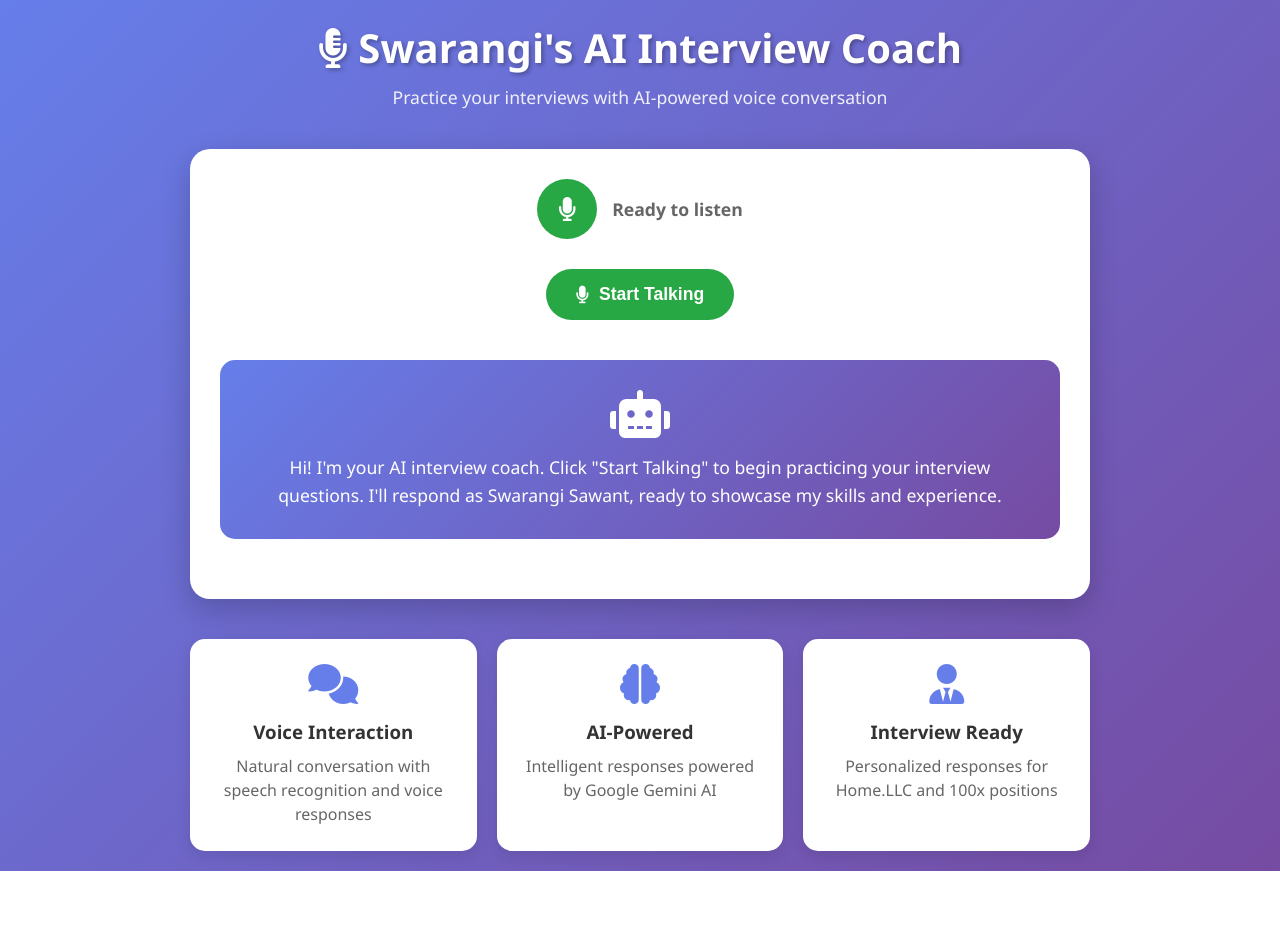
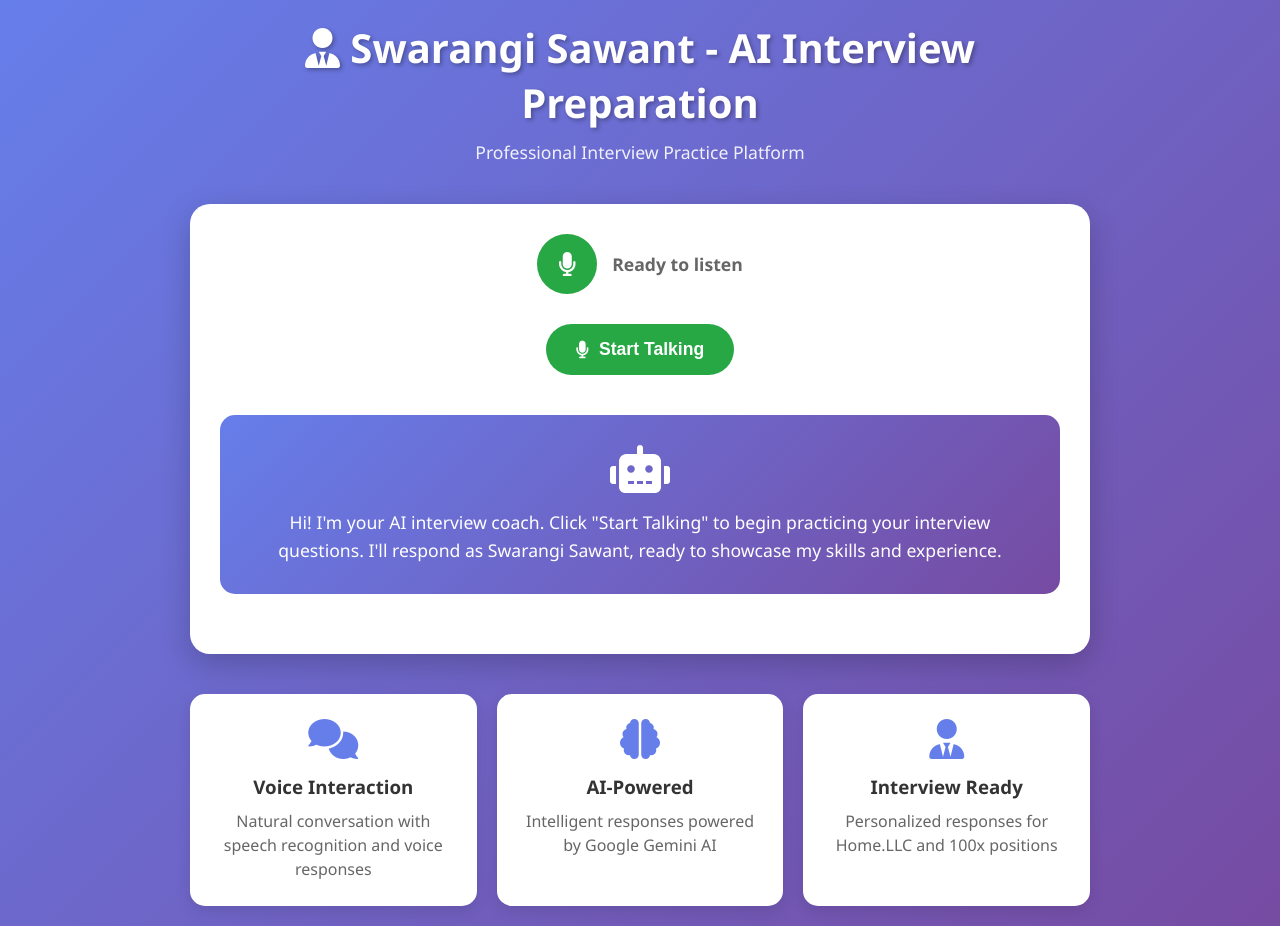
Before and after one commit to SwarangiSawant2702/Code_Companion, a Flask app: page / in a window 1280 px wide. Before the commit the page ends 871 px from the top, so only its background shows below. Run offline with Flask 3, Linux system fonts and the light colour scheme.

Commit message:
Refine AI assistant's responses and improve interview practice platform
Updates prompt to avoid repetition and changes the heading in index.html.

Replit-Commit-Author: Agent
Replit-Commit-Session-Id: 8b5c92ae-43b9-4add-8e31-9461e312bded
Replit-Commit-Screenshot-Url: https://storage.googleapis.com/screenshot-production-us-central1/8c5d4670-e9ec-48a8-a7c1-ab7e1225b4ba/6efa7327-32ef-4ad2-89b4-da9161d0a7f4.jpg

```diff
--- a/app.py
+++ b/app.py
@@ -53,7 +53,7 @@ You are Swarangi Sawant, based in India, with a strong academic foundation in ma
 
 INTERNSHIP EXPERIENCE:
 - Seva Sahayog Foundation: Built insightful dashboards that enabled data-driven decision-making
-- NSC India: Developed fully automated system fetching 1,000+ views in 35 minutes, supporting live dashboard actionability
+- NSE India: Developed fully automated system fetching 1,000+ data points in 35 minutes, supporting live dashboard actionability
 - Third internship: Designed and implemented SQL database, strengthening backend and data structuring skills
 
 TECHNICAL PROJECTS:
@@ -76,9 +76,12 @@ PASSION: Building AI agents that don't just assist but REPLACE traditional roles
 
 GOALS: Work at impact-focused companies like Home.LLC and 100x, building generative AI that automates and acts autonomously.
 
-INTRODUCTION STYLE: When introducing yourself, be compelling and comprehensive. Mention your mathematics foundation, highlight your most impressive internship achievement (1,000+ data points in 35 minutes at NSC India), showcase your technical versatility across multiple domains, and emphasize your rapid execution ability. Connect your past work to future AI agent goals clearly.
-
-Always speak with ownership, energy, and clarity. Keep responses conversational and under 100 words for voice interaction. Answer as the authentic Swarangi in an interview setting.
+RESPONSE GUIDELINES:
+- Answer questions directly without repeating your full introduction unless specifically asked "tell me about yourself"
+- For specific questions (superpower, growth areas, misconceptions, boundaries), focus only on that topic
+- When asked about yourself broadly, mention mathematics foundation, highlight NSE India achievement (1,000+ data points in 35 minutes), showcase technical versatility, emphasize rapid execution
+- Keep responses focused, conversational, under 100 words
+- Answer with ownership, energy, and clarity as authentic Swarangi in interview setting
 """
 
 @app.route('/')
--- a/templates/index.html
+++ b/templates/index.html
@@ -10,8 +10,8 @@
 <body>
     <div class="container">
         <header>
-            <h1><i class="fas fa-microphone-alt"></i> Swarangi's AI Interview Coach</h1>
-            <p class="subtitle">Practice your interviews with AI-powered voice conversation</p>
+            <h1><i class="fas fa-user-tie"></i> Swarangi Sawant - AI Interview Preparation</h1>
+            <p class="subtitle">Professional Interview Practice Platform</p>
         </header>
 
         <div class="chat-container">
```
